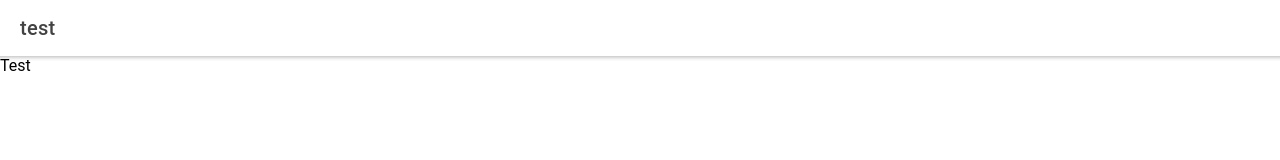
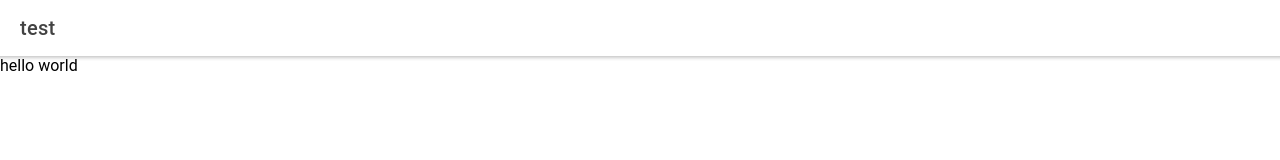
Before and after one commit to Sartxi/sartxi-ionic-react, a React (Create React App) app: page /test in a window 1280 px wide. Shown: the top 160 px of the page. Built offline with nearby package versions, Linux system fonts and the light colour scheme; the HTML template or start-up script is replaced by a standard one.

Commit message:
page tests

```diff
--- a/src/components/Routes.tsx
+++ b/src/components/Routes.tsx
@@ -11,7 +11,7 @@ export const AppRoutes = ({ routes }: AppRoutesProps) => {
 	return (
 		<IonRouterOutlet>
 			{routes.map(route => (
-				<RenderRoute {...route} />
+				<RenderRoute key={route.id} {...route} />
 			))}
 			<Route exact path="/">
 				<Redirect to={routes[0].path} />
--- /dev/null
+++ b/src/pages/Hooks.tsx
@@ -0,0 +1,3 @@
+export const useTestData = () => {
+	return { loading: false, data: ["hello", "world"] };
+};
--- a/src/pages/Test.tsx
+++ b/src/pages/Test.tsx
@@ -1,6 +1,16 @@
 import { AppRoute, usePageTitle } from "../AppHooks";
+import { useTestData } from "./Hooks";
 
 export const TestView = (page: AppRoute) => {
 	usePageTitle(page, "Testing");
-	return <div id="test">Test</div>;
+	const { loading, data } = useTestData();
+	console.log(loading, data);
+
+	return (
+		<div id="test">
+			{data.map(i => (
+				<span key={i}>{i} </span>
+			))}
+		</div>
+	);
 };
```
